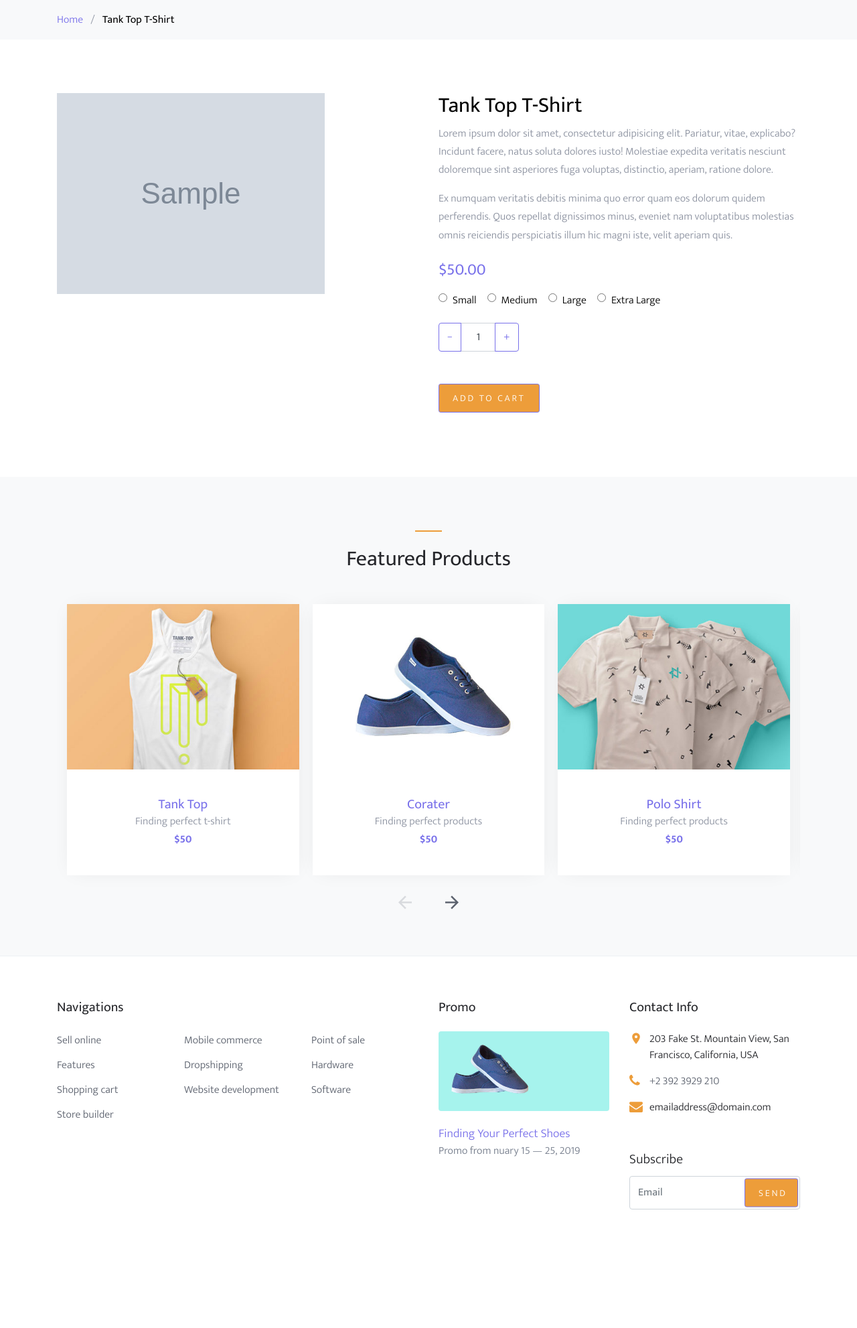
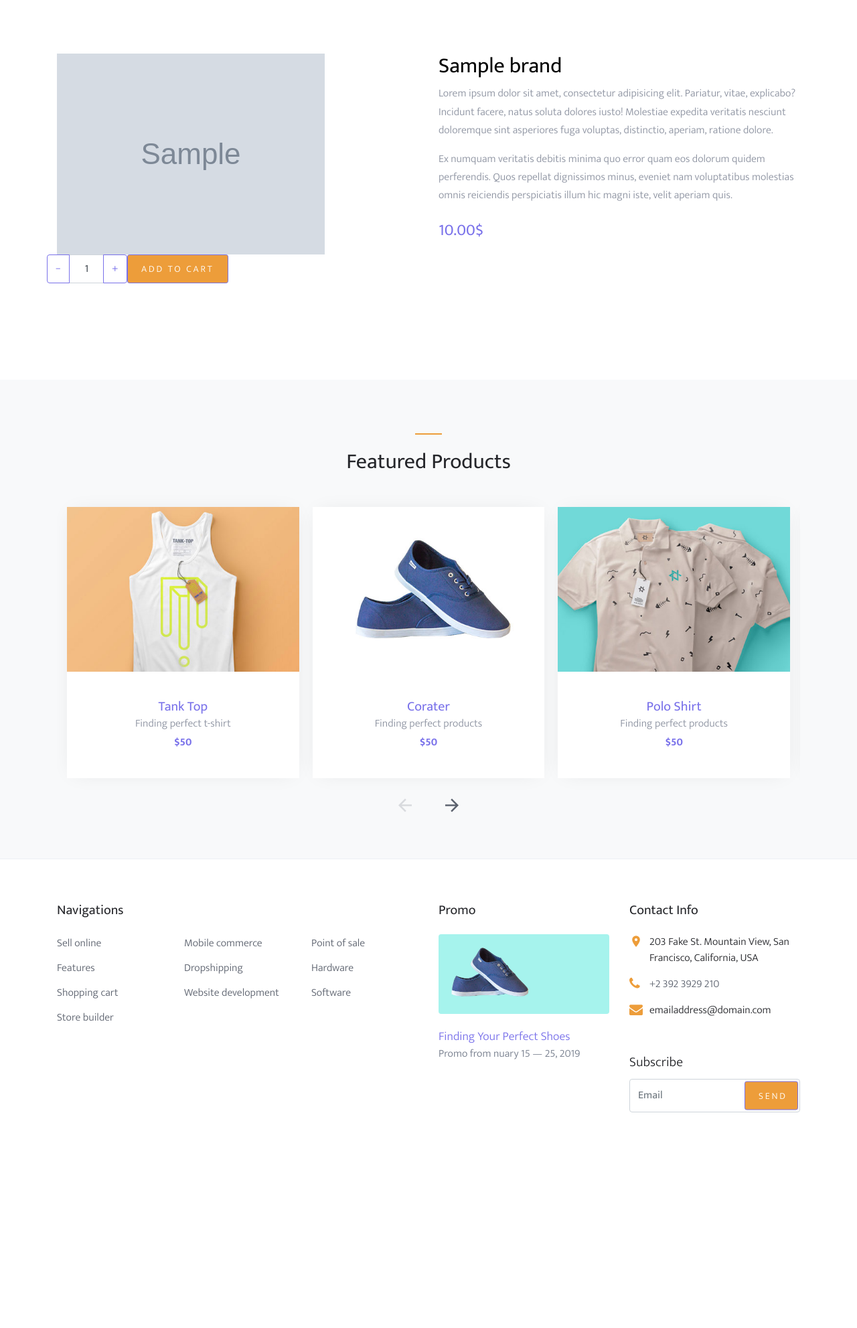
Before and after one commit to RaziyeNikookolah/Shopaholic-m93, a Django app: page /shop_single/1/ in a window 1280 px wide. Shown: the part 212-2195 px from the top of the page at 67% size. After the commit the page ends 1873 px from the top, so only its background shows below. Run offline with Django 4.2, Linux system fonts and the light colour scheme; tables that the repository leaves empty hold one stand-in row (values such as "Sample post"); grey boxes marked "Sample" are stand-in pictures; some libraries are stand-ins or nearby versions; some web fonts are replaced.

Commit message:
chore:mk shop_single to hv req data

```diff
--- a/ShoesOnlineStore/templates/base.html
+++ b/ShoesOnlineStore/templates/base.html
@@ -48,6 +48,7 @@
     <script src="{% static 'js/main.js'%}"></script>
     <script src="{% static 'js/script.js'%}"></script>
     <script src="{% static 'js/shop_script.js' %}"></script>
+    <script src="{% static 'js/shop_single.js' %}"></script>
 
     </body>
   </html>
--- a/ShoesOnlineStore/templates/includes/nav.html
+++ b/ShoesOnlineStore/templates/includes/nav.html
@@ -1,6 +1,6 @@
 <nav class="site-navigation text-right text-md-center" role="navigation">
-    <div class="container">
-      <ul class="site-menu js-clone-nav d-none d-md-block">
+    <div class="container custom-width">
+      <ul class="site-menu js-clone-nav  d-none d-md-block">
         <li >
             {% comment %} class="has-children active"> {% endcomment %}
           <a href="{% url 'index' %}">Home</a>
--- a/ShoesOnlineStore/templates/includes/shop.html
+++ b/ShoesOnlineStore/templates/includes/shop.html
@@ -51,7 +51,7 @@
                     <a href=""><img src="{% static 'images/cloth_1.jpg'%}" alt="Image placeholder" class="img-fluid"></a>
                   </figure>
                   <div class="block-4-text p-4">
-                    <h3 id="go_to_single_shop"><a href="">Tank Top</a></h3>
+                    <h3 ><a href="">Tank Top</a></h3>
                     <p class="mb-0">Finding perfect t-shirt</p>
                     <p class="text-primary font-weight-bold">$50</p>
                   </div>
@@ -130,4 +130,3 @@
 
       </div>
     </div>
-    {% load static %}
--- a/ShoesOnlineStore/templates/shop_single.html
+++ b/ShoesOnlineStore/templates/shop_single.html
@@ -4,38 +4,23 @@
 {% endblock %}
 {% block content %}
 {% load static %}
-    <div class="bg-light py-3">
-      <div class="container">
-        <div class="row">
-          <div class="col-md-12 mb-0"><a href="{% url 'index' %}">Home</a> <span class="mx-2 mb-0">/</span> <strong class="text-black">Tank Top T-Shirt</strong></div>
-        </div>
-      </div>
-    </div>
-
-    <div class="site-section">
+    <div class="site-section" id="product_details">
       <div class="container">
         <div class="row">
           <div class="col-md-6">
-            <img src="{{ product.image }}" alt="Image" class="img-fluid">
+            <img src="{{ product.image.url }}" alt="Image" class="img-fluid">
           </div>
           <div class="col-md-6">
-            <h2 class="text-black">Tank Top T-Shirt</h2>
+            <h2 class="text-black">{{product.brand}}</h2>
             <p>Lorem ipsum dolor sit amet, consectetur adipisicing elit. Pariatur, vitae, explicabo? Incidunt facere, natus soluta dolores iusto! Molestiae expedita veritatis nesciunt doloremque sint asperiores fuga voluptas, distinctio, aperiam, ratione dolore.</p>
             <p class="mb-4">Ex numquam veritatis debitis minima quo error quam eos dolorum quidem perferendis. Quos repellat dignissimos minus, eveniet nam voluptatibus molestias omnis reiciendis perspiciatis illum hic magni iste, velit aperiam quis.</p>
-            <p><strong class="text-primary h4">$50.00</strong></p>
+            <p><strong class="text-primary h4">{{ product.price }}$</strong></p>
+            {% for size in product.product_sizes %}
             <div class="mb-1 d-flex">
               <label for="option-sm" class="d-flex mr-3 mb-3">
-                <span class="d-inline-block mr-2" style="top:-2px; position: relative;"><input type="radio" id="option-sm" name="shop-sizes"></span> <span class="d-inline-block text-black">Small</span>
+                <span class="d-inline-block mr-2" style="top:-2px; position: relative;"><input type="radio" id="option-sm" name="shop-sizes"></span> <span class="d-inline-block text-black">{{ size }}</span>
               </label>
-              <label for="option-md" class="d-flex mr-3 mb-3">
-                <span class="d-inline-block mr-2" style="top:-2px; position: relative;"><input type="radio" id="option-md" name="shop-sizes"></span> <span class="d-inline-block text-black">Medium</span>
-              </label>
-              <label for="option-lg" class="d-flex mr-3 mb-3">
-                <span class="d-inline-block mr-2" style="top:-2px; position: relative;"><input type="radio" id="option-lg" name="shop-sizes"></span> <span class="d-inline-block text-black">Large</span>
-              </label>
-              <label for="option-xl" class="d-flex mr-3 mb-3">
-                <span class="d-inline-block mr-2" style="top:-2px; position: relative;"><input type="radio" id="option-xl" name="shop-sizes"></span> <span class="d-inline-block text-black"> Extra Large</span>
-              </label>
+              {% endfor %}
             </div>
             <div class="mb-5">
               <div class="input-group mb-3" style="max-width: 120px;">
```
Also changed, not shown: ShoesOnlineStore/statics/js/shop_single.js (added, +146 -0 lines).
